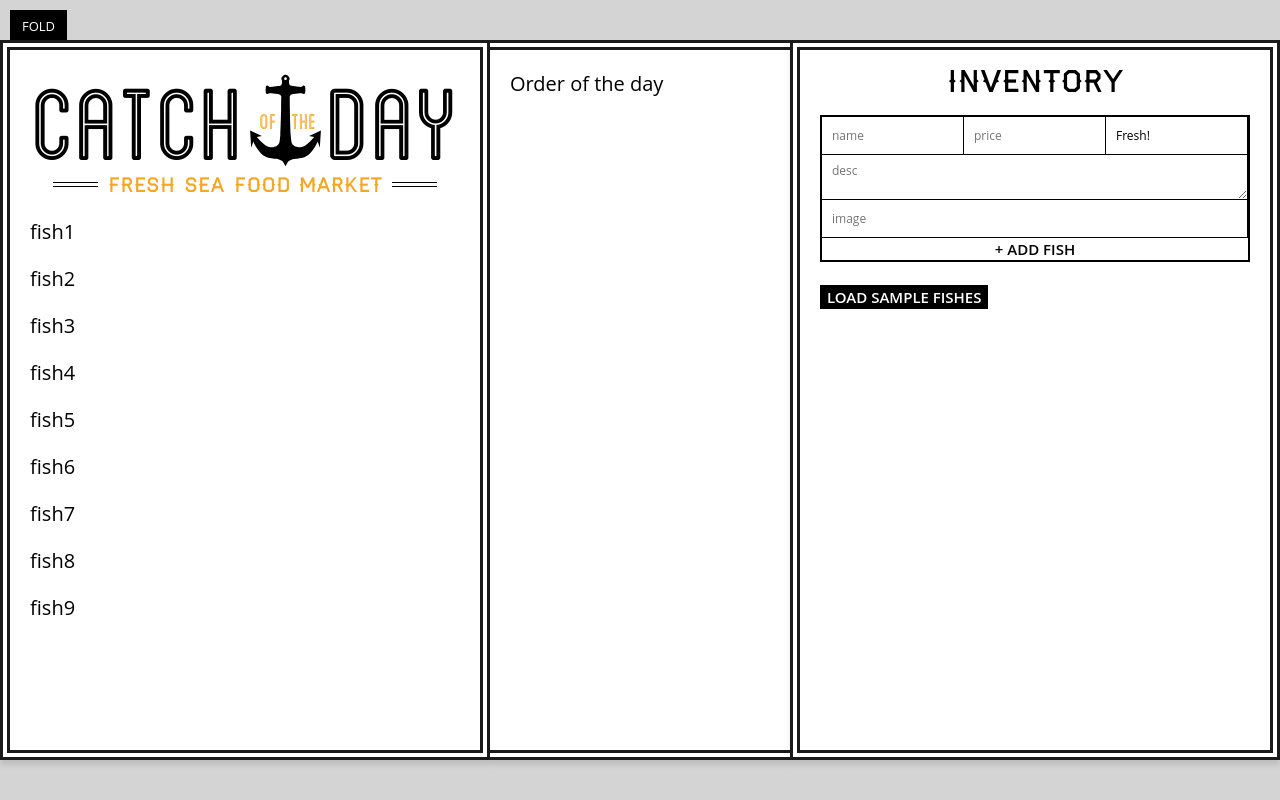
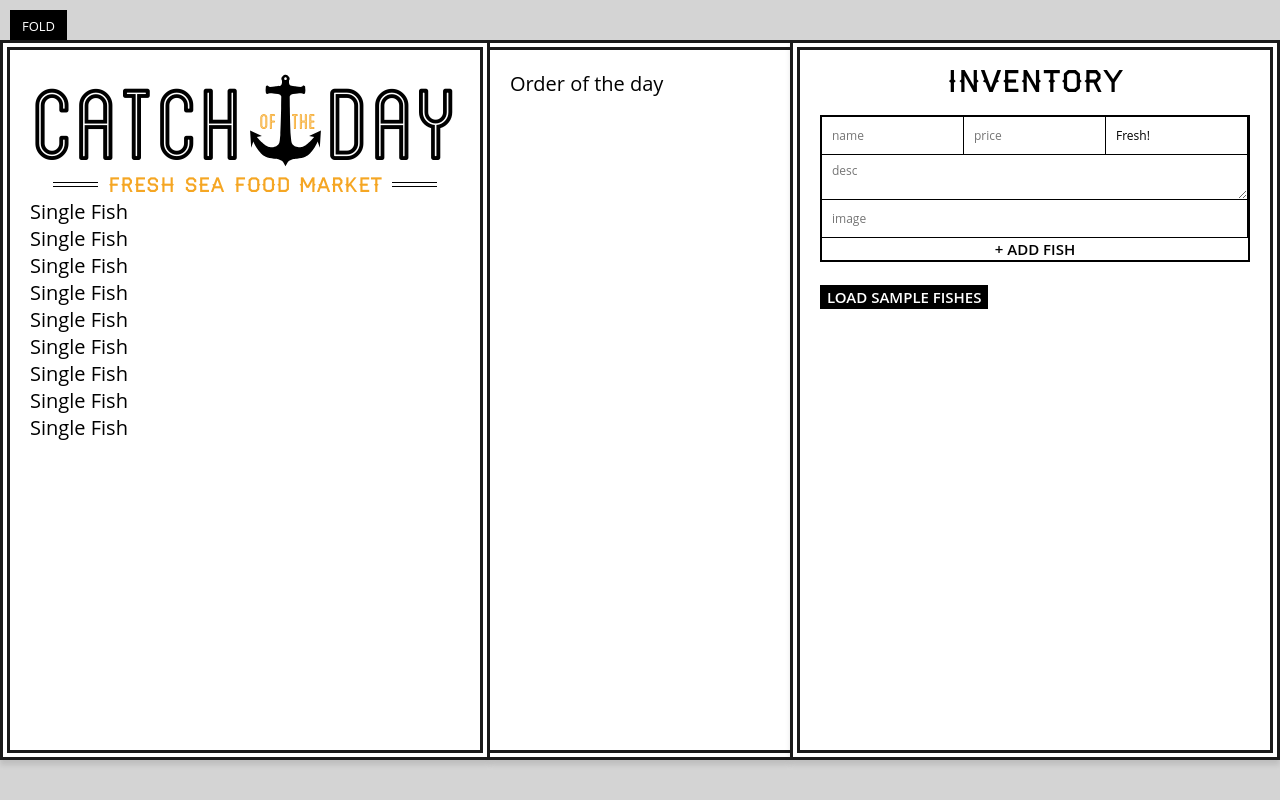
Before and after one commit to joshtom/inventory-store-keeper, a React (Create React App) app: page /store/1 in a window 1280 px wide. Both pictures are taken after a click on the button "LOAD SAMPLE FISHES". Built offline with nearby package versions, Linux system fonts and the light colour scheme.

Commit message:
Update Fish.js file

```diff
--- a/src/components/App.js
+++ b/src/components/App.js
@@ -3,6 +3,7 @@ import Header from './Header'
 import Inventory from './Inventory'
 import Order from './Order'
 import samplefishes from "../sample-fishes"
+import Fish from './Fish'
 
 class App extends React.Component {
     state = {
@@ -29,7 +30,7 @@ class App extends React.Component {
                 <div className="menu">
                     <Header tagline="FRESH SEA FOOD MARKET" />
                     <ul className="fishes">
-                        {Object.keys(this.state.fishes).map(key => <p key={key}>{key}</p>)}
+                        {Object.keys(this.state.fishes).map(key => <Fish key={key} />)}
                     </ul>
                 </div>
                 <Order />
--- a/src/components/Fish.js
+++ b/src/components/Fish.js
@@ -1,12 +1,12 @@
 import React from 'react';
 
 
-class Order extends React.Component{
+class Fish extends React.Component{
     render() {
         return(
-           <div className="order">Order of the day</div>
+           <div className="single-fish">Single Fish</div>
         )
     }
 }
 
-export default Order;
+export default Fish;
```
